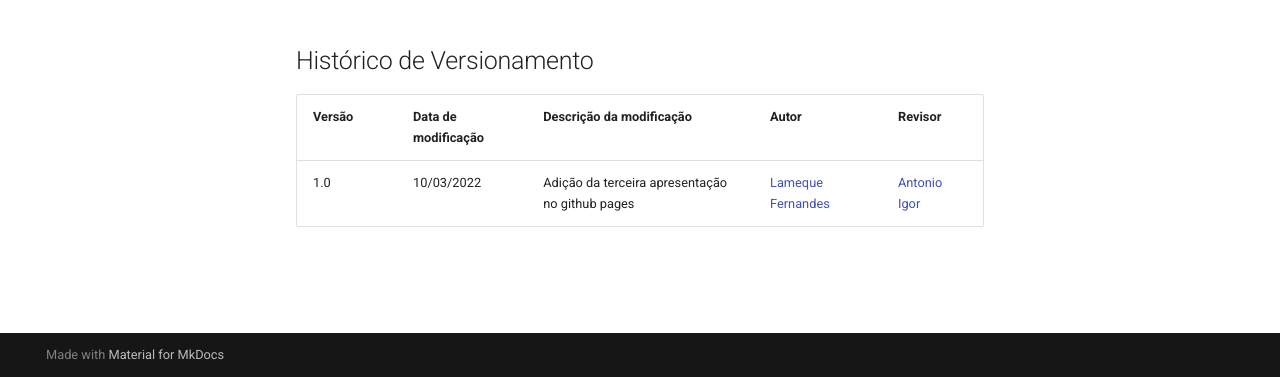
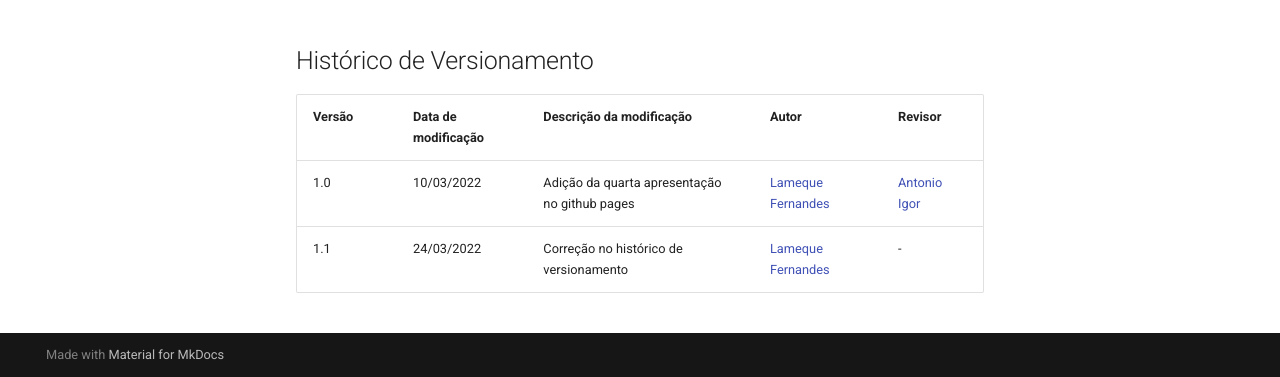
Before and after one commit to Requisitos-de-Software/2021.2-Prime-video, an MkDocs documentation site: the page built from docs/apresentacoes/apresentacao4.md, in a window 1280 px wide and 1012 px high, cut to the strip 635-1012 px from the top of the window. Built offline with MkDocs 1.6.1 and Material for MkDocs 9.7.7, drawn with Linux system fonts in a browser that asks for light colours; comment, search, counter and statistics services are not loaded.

Commit message:
fix: correcao no historico de versionamento da apresentacao 4

```diff
--- a/docs/apresentacoes/apresentacao4.md
+++ b/docs/apresentacoes/apresentacao4.md
@@ -13,4 +13,5 @@
 
 |Versão|Data de modificação|Descrição da modificação|Autor|Revisor|
 |-|-|-|-|-|
-|1.0|10/03/2022|Adição da terceira apresentação no github pages|[Lameque Fernandes](https://github.com/lamequefernandes)| [Antonio Igor](https://github.com/antonioigorcarvalho) |
+|1.0|10/03/2022|Adição da quarta apresentação no github pages|[Lameque Fernandes](https://github.com/lamequefernandes)| [Antonio Igor](https://github.com/antonioigorcarvalho) |
+|1.1|24/03/2022|Correção no histórico de versionamento|[Lameque Fernandes](https://github.com/lamequefernandes)| - |
```
